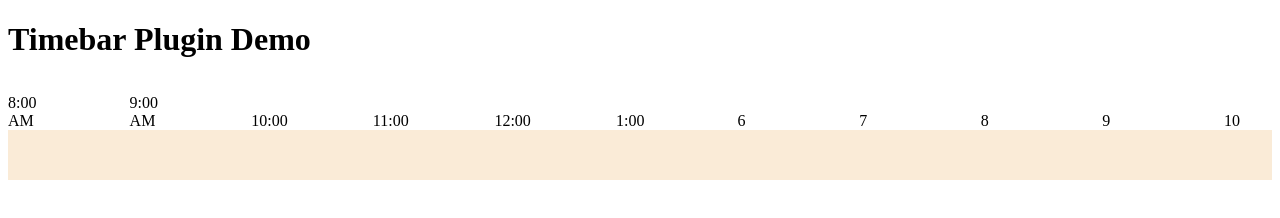
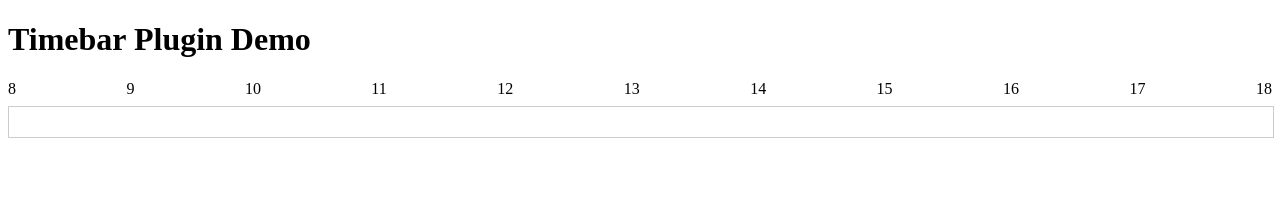
Before and after one commit to MomenMuhammad/timebar, a website with bundled scripts: page public/index.html in a window 1280 px wide. Built offline with nearby package versions, Linux system fonts and the light colour scheme; files whose address does not match are found by name.

Commit message:
milestone

```diff
--- /dev/null
+++ b/babel.config.js
@@ -0,0 +1,2 @@
+//babel.config.js
+module.exports = {presets: ['@babel/preset-env']}
--- a/package.json
+++ b/package.json
@@ -6,14 +6,18 @@
   "module": "dist/timebar-plugin.esm.js",
   "scripts": {
     "build": "rollup -c",
-    "watch": "rollup -c --watch"
+    "dev": "rollup -c --watch",
+    "test": "jest"
   },
   "author": "Mo'men Muhammad",
   "license": "MIT",
   "devDependencies": {
+    "@babel/preset-env": "^7.26.0",
+    "@rollup/plugin-alias": "^5.1.1",
     "@rollup/plugin-babel": "^6.0.0",
     "@rollup/plugin-commonjs": "^25.0.0",
     "@rollup/plugin-node-resolve": "^15.0.0",
+    "jest": "^29.7.0",
     "postcss": "^8.4.49",
     "rollup": "^3.0.0",
     "rollup-plugin-livereload": "^2.0.5",
--- a/public/index.html
+++ b/public/index.html
@@ -8,22 +8,7 @@
 </head>
 <body>
   <h1>Timebar Plugin Demo</h1>
-  <div class="timebar-container">
-    <div class="ruler">
-        <div class="ruler__item">8:00 AM</div>
-        <div class="ruler__item">9:00 AM</div>
-        <div class="ruler__item">10:00</div>
-        <div class="ruler__item">11:00</div>
-        <div class="ruler__item">12:00</div>
-        <div class="ruler__item">1:00</div>
-        <div class="ruler__item">6</div>
-        <div class="ruler__item">7</div>
-        <div class="ruler__item">8</div>
-        <div class="ruler__item">9</div>
-        <div class="ruler__item">10</div>
-    </div>
-    <div class="timebar"></div>
-  </div>
+  <div class="timebar-container"></div>
   <script type="module" src="../timebar-plugin.js"></script>
 </body>
 </html>
--- a/rollup.config.js
+++ b/rollup.config.js
@@ -4,6 +4,7 @@ import { terser } from 'rollup-plugin-terser';
 import postcss from 'rollup-plugin-postcss';
 import livereload from 'rollup-plugin-livereload';
 import serve from 'rollup-plugin-serve';
+import alias from '@rollup/plugin-alias'; // Import alias plugin
 import { defineConfig } from 'rollup';
 
 // Plugin Metadata
@@ -31,6 +32,11 @@ export default defineConfig({
     },
   ],
   plugins: [
+    alias({
+      entries: [
+        { find: '~', replacement: 'src' } // Add alias for ~ to src directory
+      ]
+    }),
     resolve(), // Resolves node_modules
     commonjs(), // Converts CommonJS to ES Modules
     postcss({
--- a/src/classes/Timebar.js
+++ b/src/classes/Timebar.js
@@ -1,13 +1,61 @@
 export default class Timebar {
-  timebars = [];
-  options = {}
+  options = {};
+  parent = null;
 
-  constructor(options = {}) {
+  constructor(parent, options = {}) {
+    if(!parent) {
+      throw new Error("Parent element is required");
+    }
+
+    if (!options.startTime || !options.endTime) {
+      throw new Error("startTime and endTime are required");
+    }
+
+
+    this.options = options;
+    this.parent = parent;
   }
 
+  _to24Hours(time) {
+    const regex = /(\d{2}):(\d{2})\s*(AM|PM|am|pm)?/g;
+    const matched = regex.exec(time);
 
-  render(canvas) {
+    if (!matched) throw new Error("Invalid time format");
+
+    let hours = +matched[1];
+    let minutes = +matched[2];
+    let meridiem = matched[3];
+
+    if (meridiem && meridiem.toLowerCase() === "pm" && hours === 12) {
+      hours += 12;
+    } else if (meridiem && meridiem.toLowerCase() === "am" && hours === 12) {
+      hours = 0;
+    }
+
+    return { hours, minutes };
+  }
+
+  render() {
+    const from = this._to24Hours(this.options.startTime);
+    const to = this._to24Hours(this.options.endTime);
 
 
+    const bar = document.createElement("div");
+    bar.classList.add("timebar");
+
+    const wrapper = document.createElement("div")
+    wrapper.classList.add("ruler");
+
+
+
+
+    for(let i = from.hours; i <= to.hours; i++) {
+      const indecator = document.createElement("div");
+      indecator.classList.add("timebar__hour");
+      indecator.textContent = i;
+      wrapper.appendChild(indecator);
+    }
+    this.parent.appendChild(wrapper);
+    this.parent.appendChild(bar);
   }
 }
--- a/src/index.js
+++ b/src/index.js
@@ -1,7 +1,15 @@
 import "./styles.css"
 import Timebar from "./classes/Timebar";
 
-const timebar = new Timebar({
-  elements: document.querySelectorAll('.timebar'),
-  hours24
-});
+const element = document.querySelector('.timebar-container');
+const timebar = new Timebar(element,{
+  is12Hours: false,
+  startTime: "08:00 AM",
+  endTime: "18:00PM",
+})
+timebar.render();
+
+
+export default {
+  Timebar
+};
--- a/src/styles.css
+++ b/src/styles.css
@@ -9,7 +9,6 @@
   top: 0;
   left: 0;
   width: 100%;
-  height: 50px;
   display: flex;
   justify-content: space-between;
   align-items: flex-end;
@@ -17,16 +16,15 @@
 
 .timebar-container .ruler .ruler__item {
   position: relative;
-  width: 3rem;
   display: flex;
   float: none;
 }
 
 .timebar {
   position: relative;
-  top: 50;
+  top: .5rem;
   left: 0;
   width: 100%;
-  height: 50px;
-  background-color: antiquewhite;
+  height: 30px;
+  border: 1px solid #ccc;
 }
--- /dev/null
+++ b/tests/classes/Timebar.test.js
@@ -0,0 +1,5 @@
+import Timebar from "../../src/classes/Timebar";
+
+test("Timebar should throw error if startTime or endTime is not provided", () => {
+  expect(() => new Timebar()).toThrowError("startTime and endTime are required");
+});
```
Also changed, not shown: dist/timebar-plugin.css, dist/timebar-plugin.esm.js, dist/timebar-plugin.js, dist/timebar-plugin.min.js, 1 other file.
